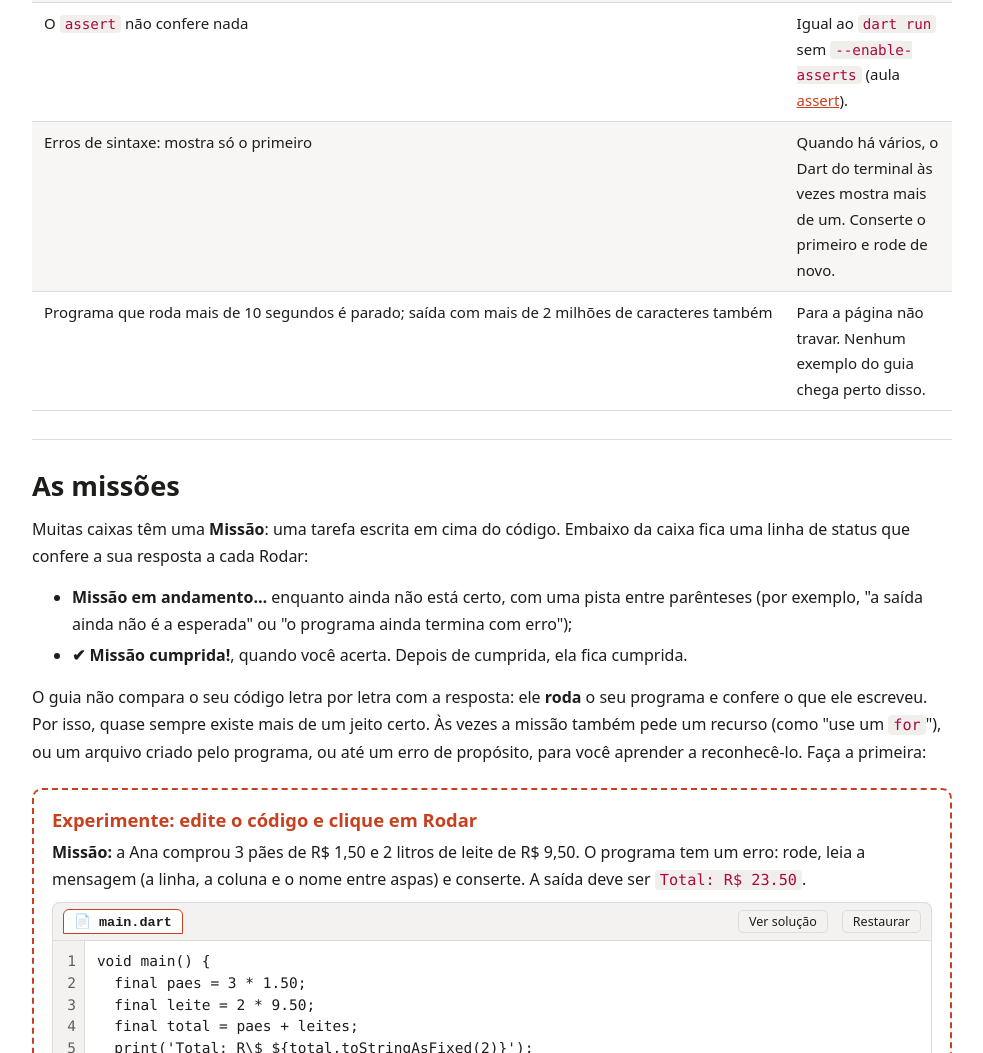
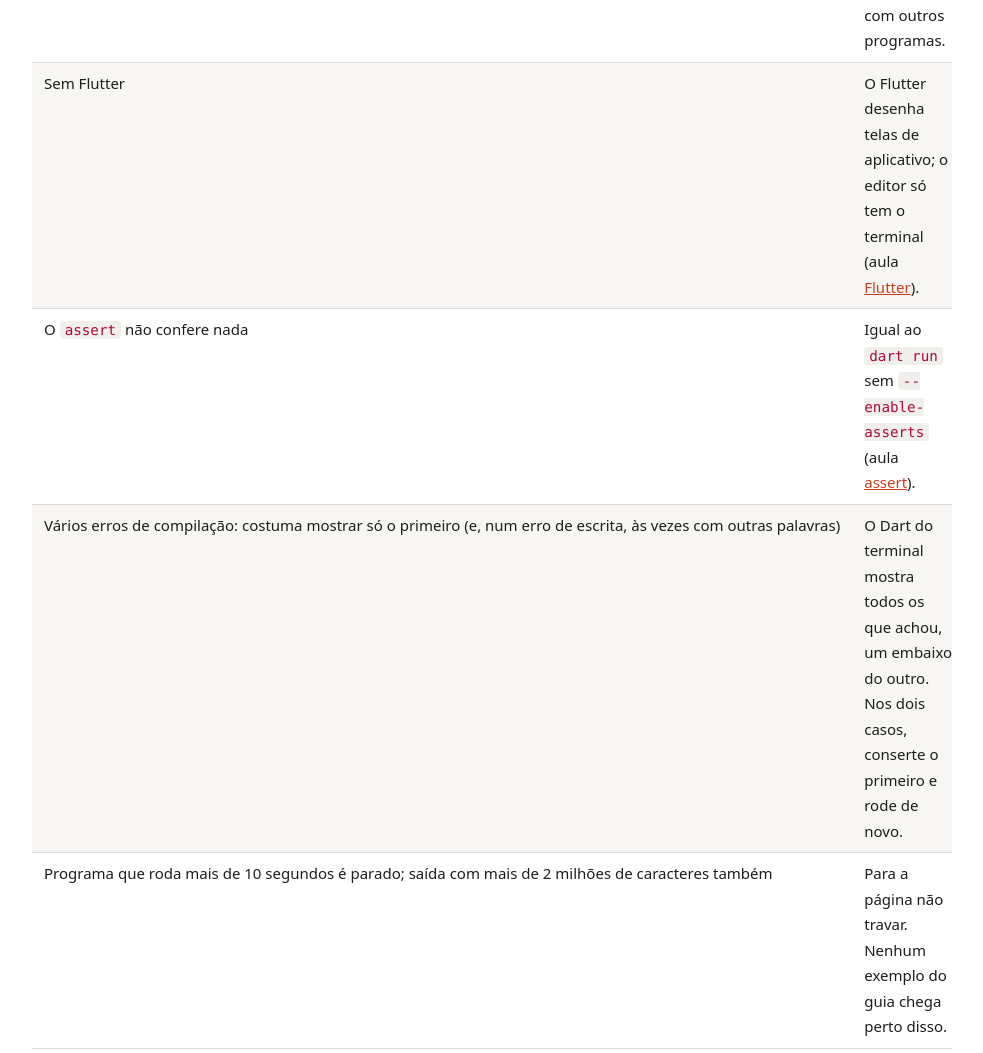
Before and after one commit to Wallysondevs/guia-dart, a plain HTML site: page simulador.html in a window 1280 px wide. Shown: the part 10698-11751 px from the top of the page, without its empty margins (258-1241 px from the left). Drawn offline with Linux system fonts and the light colour scheme.

Commit message:
revisão: simulador, frase sobre vários erros de compilação

```diff
--- a/simulador.html
+++ b/simulador.html
@@ -322,7 +322,7 @@ $ echo $?
 <tr><td>Sem outros programas nem internet: <code>Process.run</code>, <code>HttpClient</code></td><td>Dentro do navegador não existe um sistema com outros programas.</td></tr>
 <tr><td>Sem Flutter</td><td>O Flutter desenha telas de aplicativo; o editor só tem o terminal (aula <a href="flutter.html">Flutter</a>).</td></tr>
 <tr><td>O <code>assert</code> não confere nada</td><td>Igual ao <code>dart run</code> sem <code>--enable-asserts</code> (aula <a href="assert.html">assert</a>).</td></tr>
-<tr><td>Erros de sintaxe: mostra só o primeiro</td><td>Quando há vários, o Dart do terminal às vezes mostra mais de um. Conserte o primeiro e rode de novo.</td></tr>
+<tr><td>Vários erros de compilação: costuma mostrar só o primeiro (e, num erro de escrita, às vezes com outras palavras)</td><td>O Dart do terminal mostra todos os que achou, um embaixo do outro. Nos dois casos, conserte o primeiro e rode de novo.</td></tr>
 <tr><td>Programa que roda mais de 10 segundos é parado; saída com mais de 2 milhões de caracteres também</td><td>Para a página não travar. Nenhum exemplo do guia chega perto disso.</td></tr>
 </tbody>
 </table>
```
